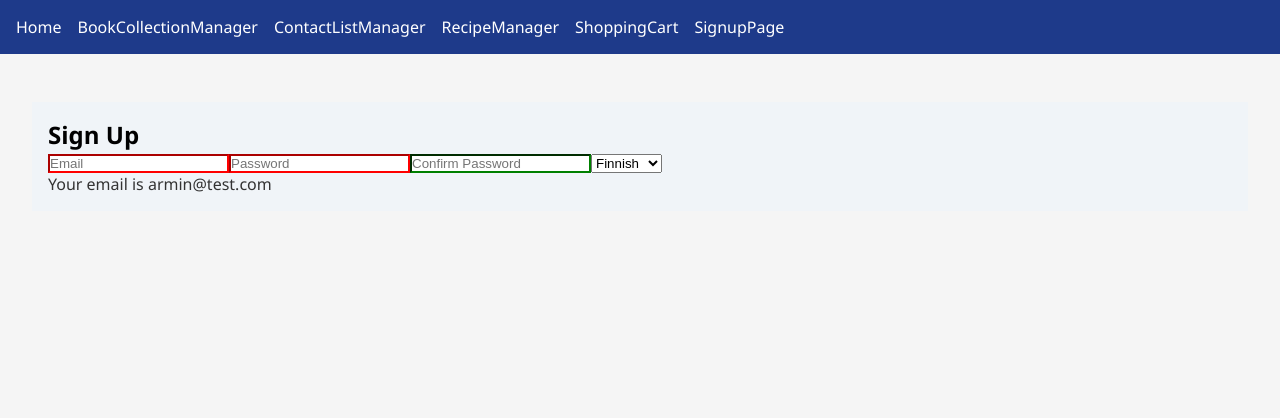
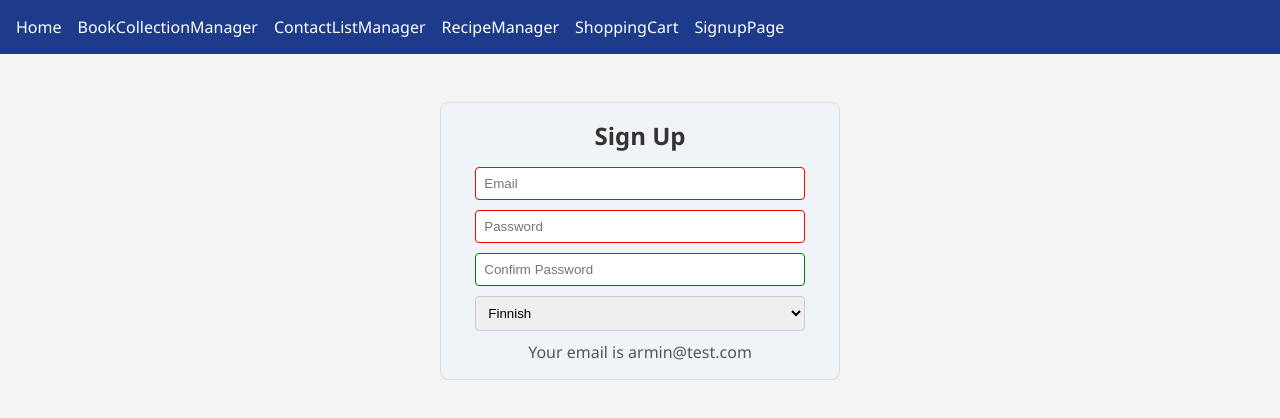
Before and after one commit to Abdullah22-22/marathon-1, a React (Vite) app: page /#/signup in a window 1280 px wide. Shown: the top 418 px of the page. Built offline with nearby package versions, Linux system fonts and the light colour scheme.

Commit message:
add css singup

```diff
--- a/src/components/SignupPage/SignupPage.css
+++ b/src/components/SignupPage/SignupPage.css
@@ -0,0 +1,36 @@
+.signup-container {
+  background-color: #f9f9f9;
+  padding: 20px;
+  border-radius: 8px;
+  max-width: 400px;
+  margin: 20px auto;
+  border: 1px solid #ddd;
+}
+
+.signup-container h2 {
+  text-align: center;
+  color: #333;
+  margin-bottom: 15px;
+}
+
+.signup-container input,
+.signup-container select {
+  display: block;
+  width: 90%;
+  margin: 10px auto;
+  padding: 8px;
+  border: 1px solid #ccc;
+  border-radius: 4px;
+}
+
+.signup-container input:focus,
+.signup-container select:focus {
+  outline: none;
+  border-color: #4CAF50;
+}
+
+.signup-container p {
+  text-align: center;
+  margin-top: 10px;
+  color: #555;
+}
```
